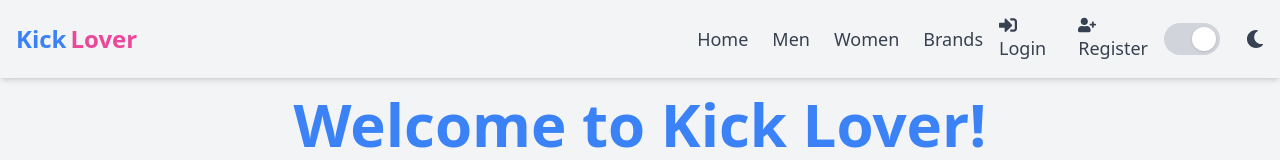
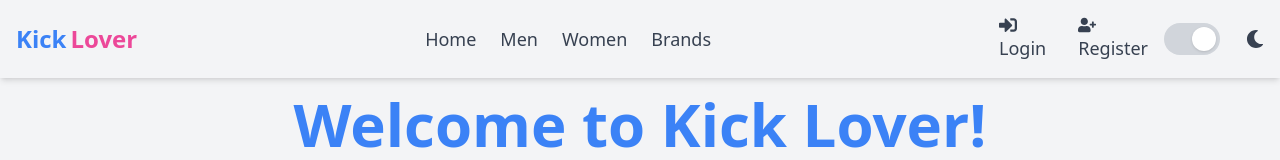
Before and after one commit to DavidViki/kickLover, a React (Create React App) app in the folder kick-lover-frontend/: page / in a window 1280 px wide. Shown: the top 160 px of the page. Built offline with nearby package versions, Linux system fonts and the light colour scheme; no server answers.

Commit message:
Fix navbar

```diff
--- a/kick-lover-frontend/src/components/navbar/Navbar.js
+++ b/kick-lover-frontend/src/components/navbar/Navbar.js
@@ -9,9 +9,15 @@ const Navbar = () => {
   const [isMobileMenuOpen, setMobileMenuOpen] = useState(false);
 
   const toggleMobileMenu = () => setMobileMenuOpen(!isMobileMenuOpen);
+
   return (
     <nav className="flex items-center justify-between p-4 bg-gray-150 dark:bg-gray-800 shadow-md">
       <Logo />
+
+      {/* Central Links - Centered on Desktop */}
+      <div className="flex-1 hidden md:flex justify-center">
+        <CentralLinks />
+      </div>
 
       {/* Hamburger Icon for Mobile */}
       <button
@@ -21,9 +27,8 @@ const Navbar = () => {
         {isMobileMenuOpen ? <FaTimes size={24} /> : <FaBars size={24} />}
       </button>
 
-      {/* Central Links & Auth Links - Hidden on Mobile */}
+      {/* Auth Links and Toggle Switch - Aligned to the right on Desktop */}
       <div className="hidden md:flex items-center space-x-4">
-        <CentralLinks />
         <AuthLinks />
         <ToggleSwitch />
       </div>
```
